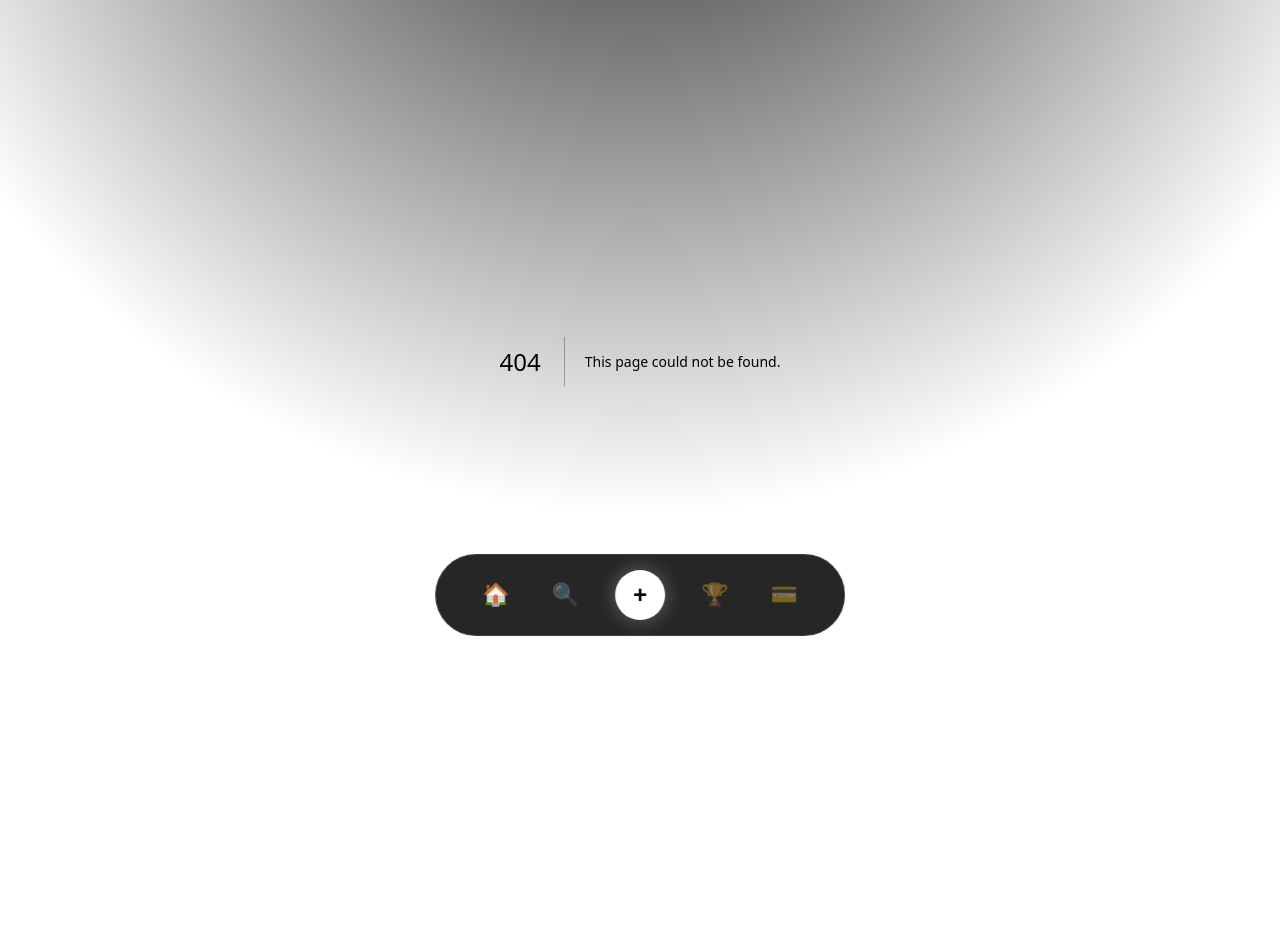
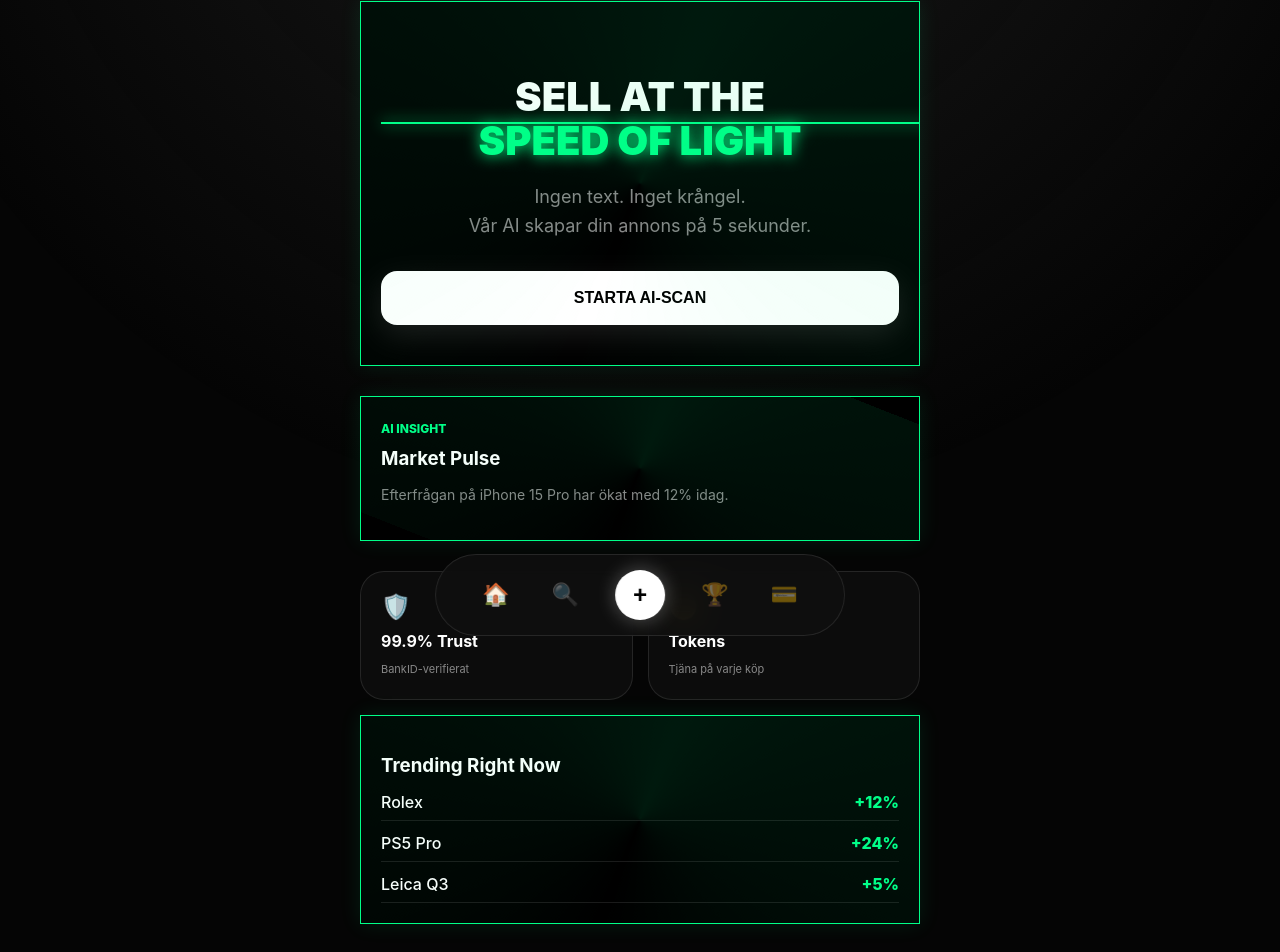
Before and after one commit to gascheckking/marketbeg-appGem, a Next.js app: page / in a window 1280 px wide. Before the commit this address had no page. Shown: the part 134-1086 px from the top of the page. Before the commit the page ends 1015 px from the top, so only its background shows below. Built offline with nearby package versions, Linux system fonts and the light colour scheme.

Commit message:
Update page.tsx

```diff
--- /dev/null
+++ b/app/page.tsx
@@ -0,0 +1,61 @@
+"use client";
+import { useRouter } from 'next/navigation';
+
+export default function Home() {
+  const router = useRouter();
+
+  return (
+    <div className="app-shell" style={{ padding: '20px' }}>
+      <section className="glow-card" style={{ padding: '40px 20px', textAlign: 'center', marginBottom: '30px', marginTop: '20px' }}>
+        <div className="scan-line"></div>
+        <h1 style={{ fontSize: '2.5rem', fontWeight: 900, lineHeight: 1.1, marginBottom: '20px' }}>
+          SELL AT THE <br/> <span className="ai-text">SPEED OF LIGHT</span>
+        </h1>
+        <p className="muted" style={{ fontSize: '18px', marginBottom: '30px' }}>
+          Ingen text. Inget krångel. <br/>Vår AI skapar din annons på 5 sekunder.
+        </p>
+        <button className="primary-btn" onClick={() => router.push('/sell')} style={{ width: '100%' }}>
+          STARTA AI-SCAN
+        </button>
+      </section>
+
+      <div style={{ display: 'grid', gridTemplateColumns: '1fr 1fr', gap: '15px' }}>
+        <div className="glow-card" style={{ gridColumn: 'span 2', padding: '20px' }}>
+          <span style={{ color: 'var(--accent)', fontWeight: 800, fontSize: '12px' }}>AI INSIGHT</span>
+          <h3 style={{ margin: '10px 0 5px 0' }}>Market Pulse</h3>
+          <p className="muted" style={{ fontSize: '14px' }}>Efterfrågan på iPhone 15 Pro har ökat med 12% idag.</p>
+        </div>
+
+        <div className="pay-card" style={{ flexDirection: 'column', alignItems: 'flex-start', gap: '10px' }}>
+          <span style={{ fontSize: '24px' }}>🛡️</span>
+          <strong>99.9% Trust</strong>
+          <p className="muted" style={{ fontSize: '11px', margin: 0 }}>BankID-verifierat</p>
+        </div>
+
+        <div className="pay-card" style={{ flexDirection: 'column', alignItems: 'flex-start', gap: '10px' }}>
+          <span style={{ fontSize: '24px' }}>🪙</span>
+          <strong>Tokens</strong>
+          <p className="muted" style={{ fontSize: '11px', margin: 0 }}>Tjäna på varje köp</p>
+        </div>
+
+        <div className="glow-card" style={{ gridColumn: 'span 2', padding: '20px' }}>
+          <h3 style={{ marginBottom: '15px' }}>Trending Right Now</h3>
+          <div style={{ display: 'flex', flexDirection: 'column', gap: '12px' }}>
+            <TrendItem name="Rolex" growth="+12%" />
+            <TrendItem name="PS5 Pro" growth="+24%" />
+            <TrendItem name="Leica Q3" growth="+5%" />
+          </div>
+        </div>
+      </div>
+    </div>
+  );
+}
+
+function TrendItem({ name, growth }: { name: string, growth: string }) {
+  return (
+    <div style={{ display: 'flex', justifyContent: 'space-between', borderBottom: '1px solid rgba(255,255,255,0.1)', paddingBottom: '8px' }}>
+      <span style={{ fontWeight: 500 }}>{name}</span>
+      <span style={{ color: 'var(--accent)', fontWeight: 800 }}>{growth}</span>
+    </div>
+  );
+}
```
